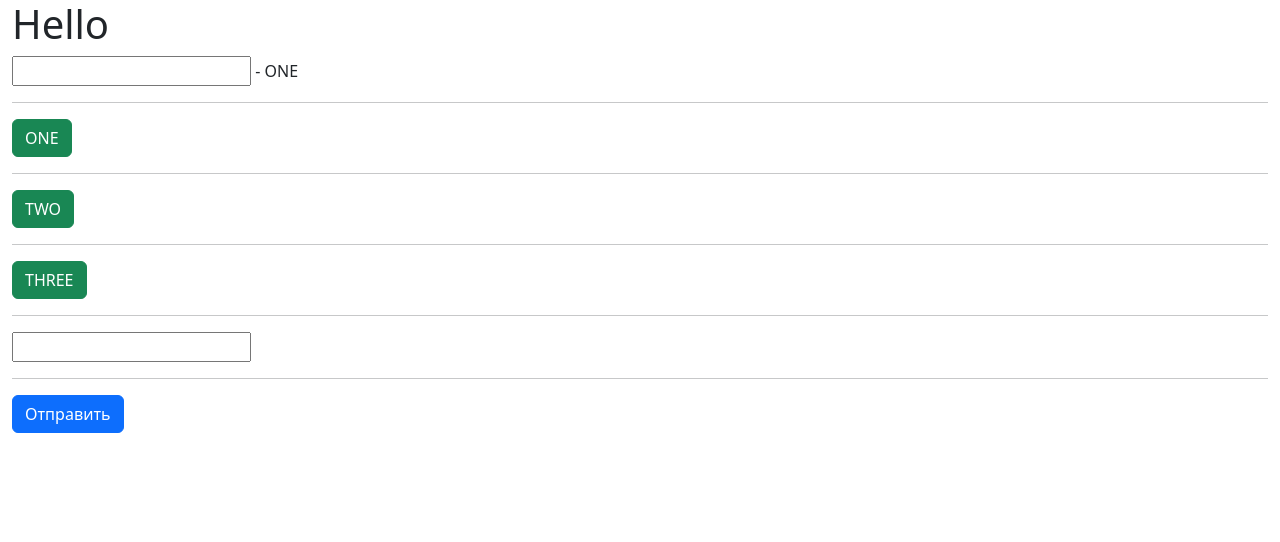
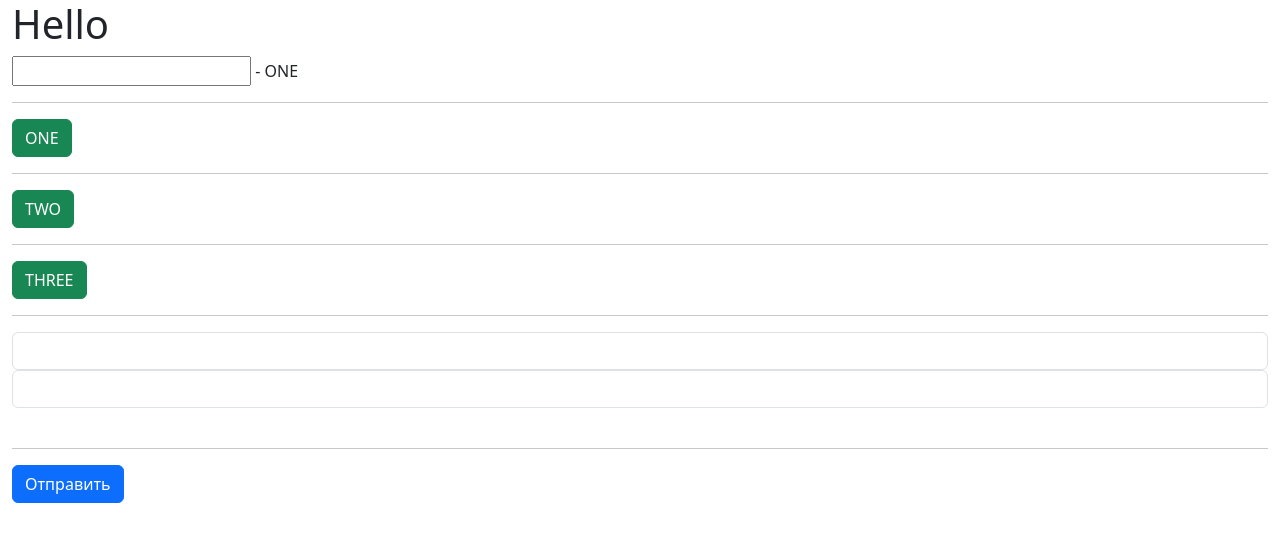
Before and after one commit to vitalay/vite-project, a Vue app: page / in a window 1280 px wide. Shown: the top 542 px of the page. Built offline with nearby package versions, Linux system fonts and the light colour scheme.

Commit message:
2 варианта таботы с формами через v-model лучше

```diff
--- a/src/App.vue
+++ b/src/App.vue
@@ -14,11 +14,12 @@
     </button>
     <hr />
     <FormsBlock />
-     <form @submit.prevent>
-      <input type="text" />
+     <form @submit.prevent="formSubmit">
+      <input type="text" :value="inputOne" @input="inputChangeOne" class="form-control">
+      <input type="text" v-model="inputTwo" class="form-control">
       <br/>
       <hr/>
-      <button type="submit" class="btn btn-primary">Отправить</button>
+      <button type="submit" :value="inputTwo" class="btn btn-primary">Отправить</button>
     </form>
   </div>
 </template>
@@ -32,6 +33,8 @@ import FormsBlock from "./FormsBlock.vue";
 export default {
   data() {
     return {
+      inputOne: "",
+      inputTwo: "",
       nameComponent: "One",
     };
   },
@@ -39,6 +42,18 @@ export default {
     changeComponent() {
       return "BlockContent" + this.nameComponent;
     },
+  },
+  methods: {
+    formSubmit() {
+      console.log('formSubmit', this.inputOne)
+      console.log('formSubmit', this.inputTwo)
+    },
+
+    inputChangeOne(event) {
+      console.log('inputChangeOne', event.target.value)
+      this.inputOne = event.target.value
+    }
+
   },
 
   components: {
```
